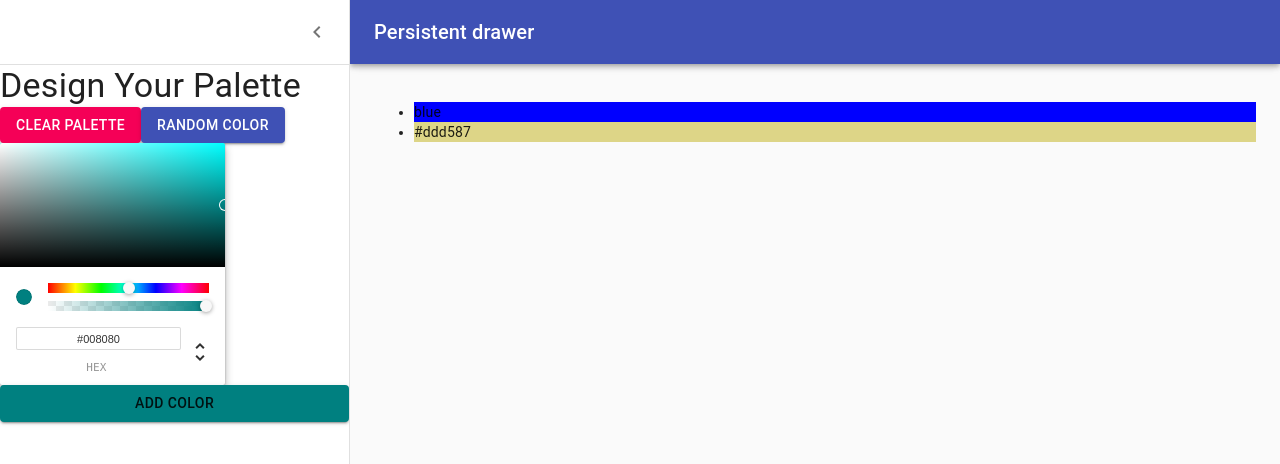
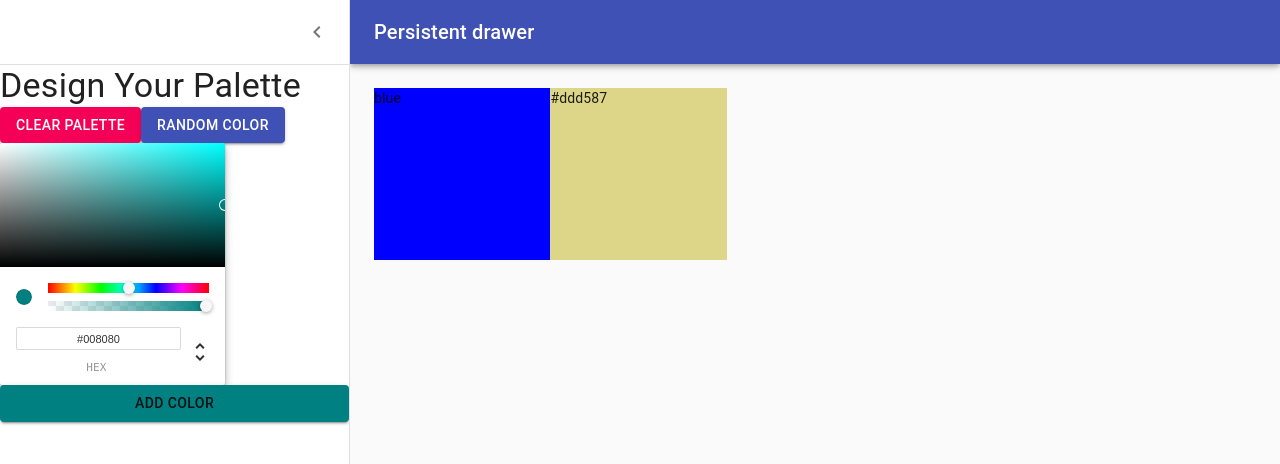
Before and after one commit to praggygruntt/Couleur, a React (Create React App) app: page /new-palette in a window 1280 px wide. Shown: the top 464 px of the page. Built offline with nearby package versions, Linux system fonts and the light colour scheme.

Commit message:
Begin building DraggableColorBox

```diff
--- /dev/null
+++ b/src/Components/DraggableColorBox.js
@@ -0,0 +1,20 @@
+import React from 'react';
+import {withStyles} from '@material-ui/styles';
+
+const styles = {
+    root: {
+        height: "25%",
+        width: "20%",
+        margin: "0 auto",
+        display: "inline-block",
+        cursor: "pointer"
+    }
+};
+
+function DraggableColorBox(props) {
+    return(
+        <div className={props.classes.root} style={{backgroundColor: props.color}}>{props.color}</div>
+    )
+};
+
+export default withStyles(styles)(DraggableColorBox);
--- a/src/Components/NewPaletteForm.js
+++ b/src/Components/NewPaletteForm.js
@@ -12,6 +12,7 @@
 import Button from '@material-ui/core/Button';
 import ChevronLeftIcon from '@material-ui/icons/ChevronLeft';
 import {ChromePicker} from 'react-color';
+import DraggableColorBox from './DraggableColorBox';
 
 const drawerWidth = 350;
 
@@ -62,6 +63,7 @@
       duration: theme.transitions.duration.leavingScreen,
     }),
     marginLeft: -drawerWidth,
+    height: "calc(100vh - 64px)"
   },
   contentShift: {
     transition: theme.transitions.create('margin', {
@@ -153,11 +155,9 @@
           })}
         >
           <div className={classes.drawerHeader} />
-          <ul>
-              {this.state.colors.map(color => (
-                  <li style={{backgroundColor: color}}>{color}</li>
-              ))}
-          </ul>
+          {this.state.colors.map(color => (
+              <DraggableColorBox color={color} />
+          ))}
         </main>
       </div>
     );
```
